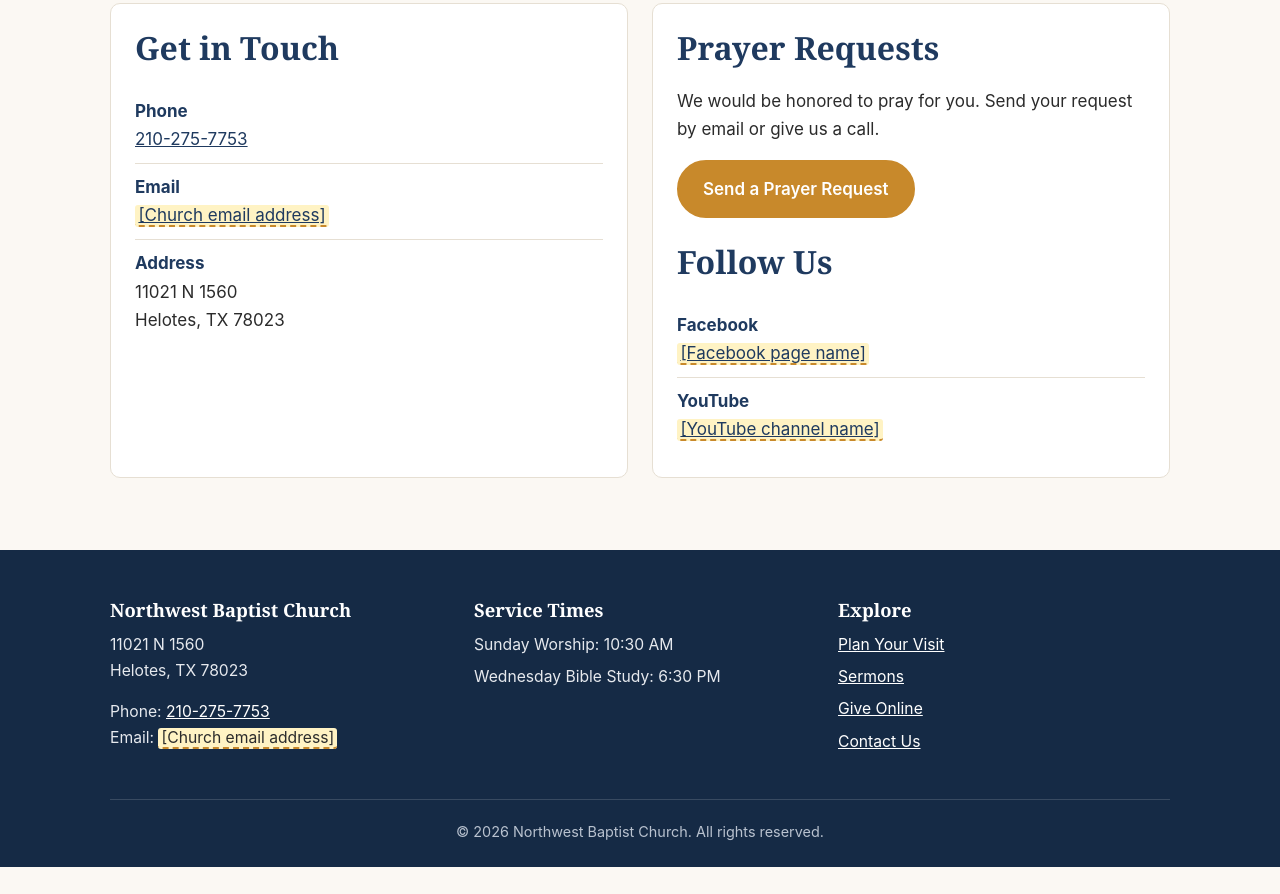
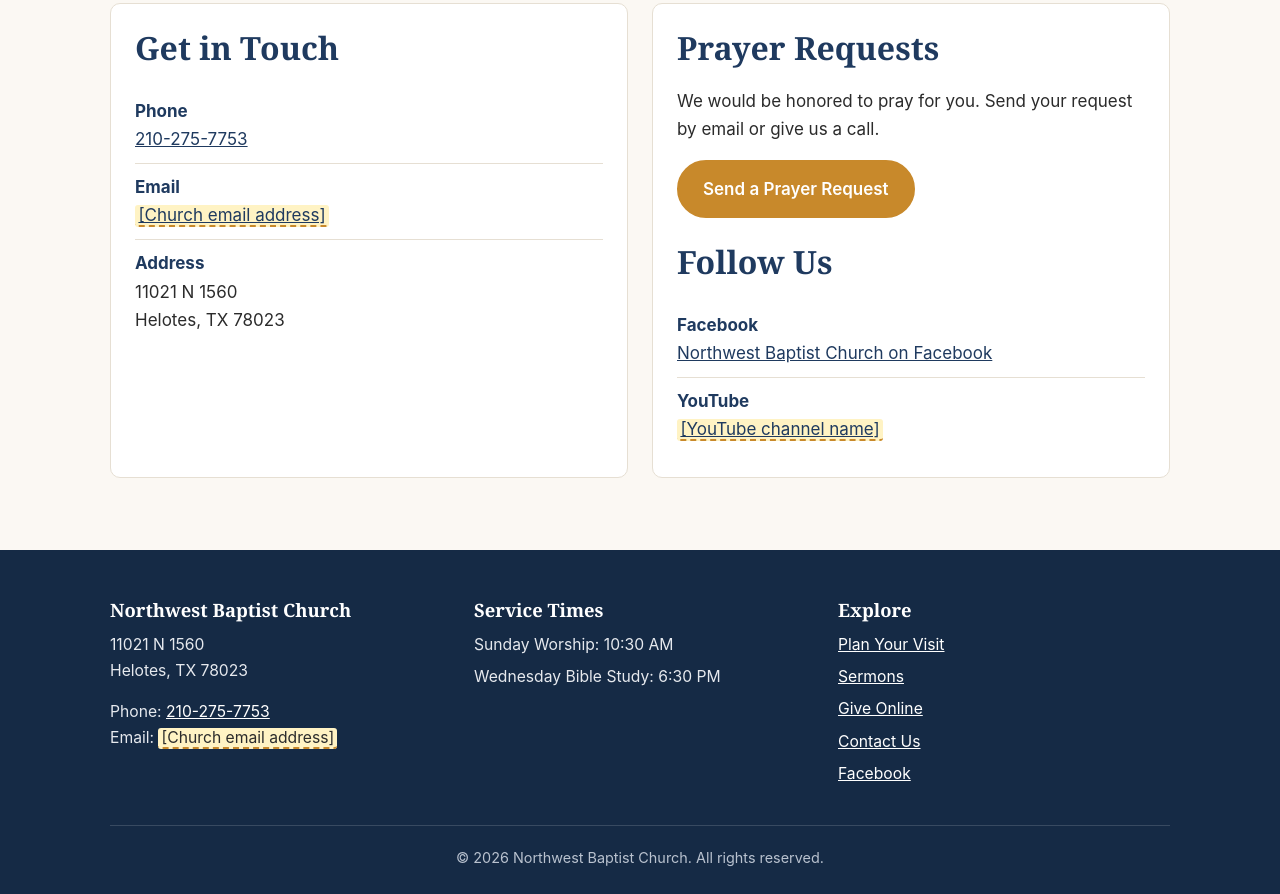
Before and after one commit to mpierce1766-cpu/nwbc-website, a plain HTML site: page contact.html in a window 1280 px wide. Shown: the part 402-1296 px from the top of the page. Before the commit the page ends 1269 px from the top, so only its background shows below. Drawn offline with Linux system fonts and the light colour scheme.

Commit message:
Add church Facebook page link
Co-Authored-By: Claude Opus 5.5 <noreply@anthropic.com>
Claude-Session: https://claude.ai/code/session_01GmASyK8rUaPCy8PZuia9tk

```diff
--- a/contact.html
+++ b/contact.html
@@ -56,7 +56,7 @@
             <p><a class="btn" href="mailto:[Prayer request email address]?subject=Prayer%20Request">Send a Prayer Request</a></p>
             <h2 style="margin-top:1.5rem;">Follow Us</h2>
             <ul class="info-list">
-              <li><strong>Facebook</strong><a href="[Facebook page link]"><span class="placeholder">[Facebook page name]</span></a></li>
+              <li><strong>Facebook</strong><a href="https://www.facebook.com/profile.php?id=100069058405126" target="_blank" rel="noopener">Northwest Baptist Church on Facebook</a></li>
               <li><strong>YouTube</strong><a href="[YouTube channel link]"><span class="placeholder">[YouTube channel name]</span></a></li>
             </ul>
           </div>
@@ -89,6 +89,7 @@
             <li><a href="sermons.html">Sermons</a></li>
             <li><a href="give.html">Give Online</a></li>
             <li><a href="contact.html">Contact Us</a></li>
+            <li><a href="https://www.facebook.com/profile.php?id=100069058405126" target="_blank" rel="noopener">Facebook</a></li>
           </ul>
         </div>
       </div>
```
Also changed, not shown: 404.html (+1 -0 lines), about.html (+1 -0 lines), give.html (+1 -0 lines), index.html (+1 -0 lines), sermons.html (+1 -0 lines), visit.html (+1 -0 lines), 1 other file.
